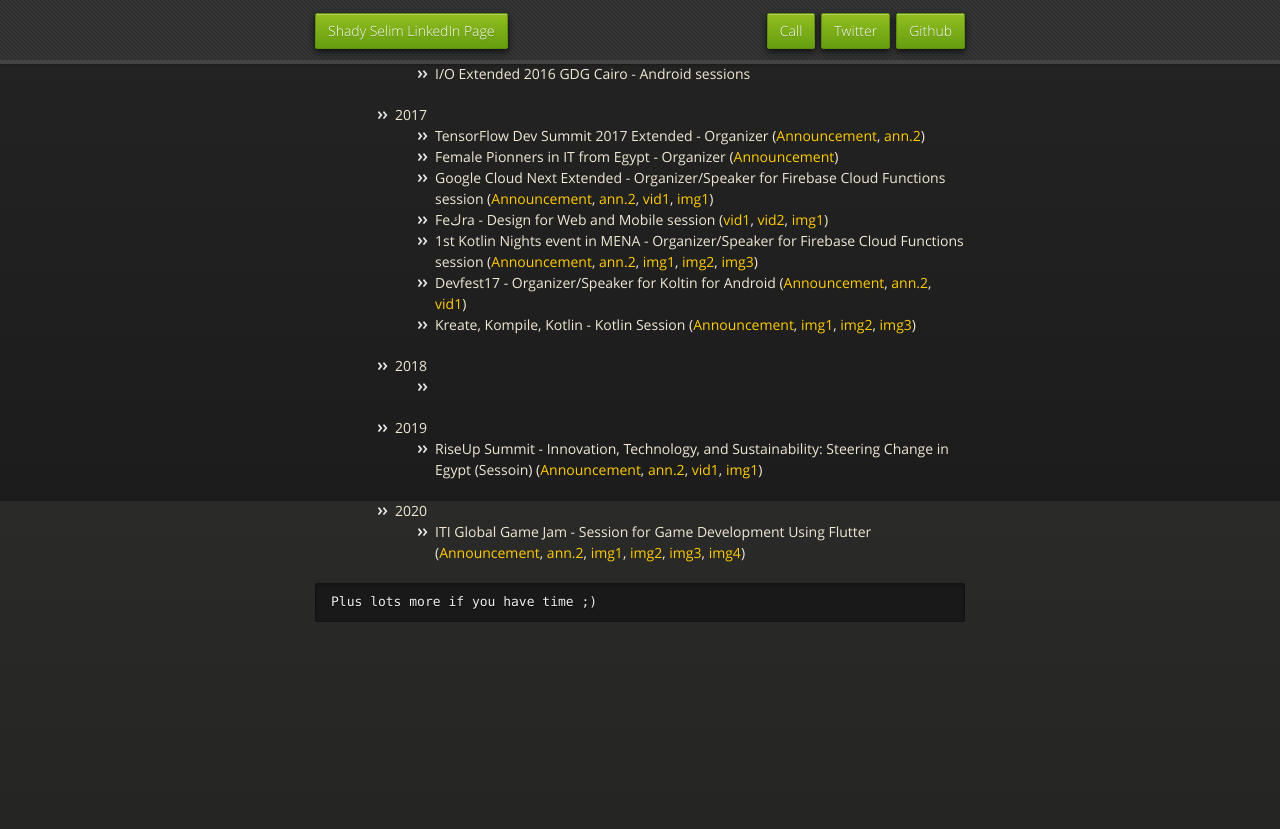
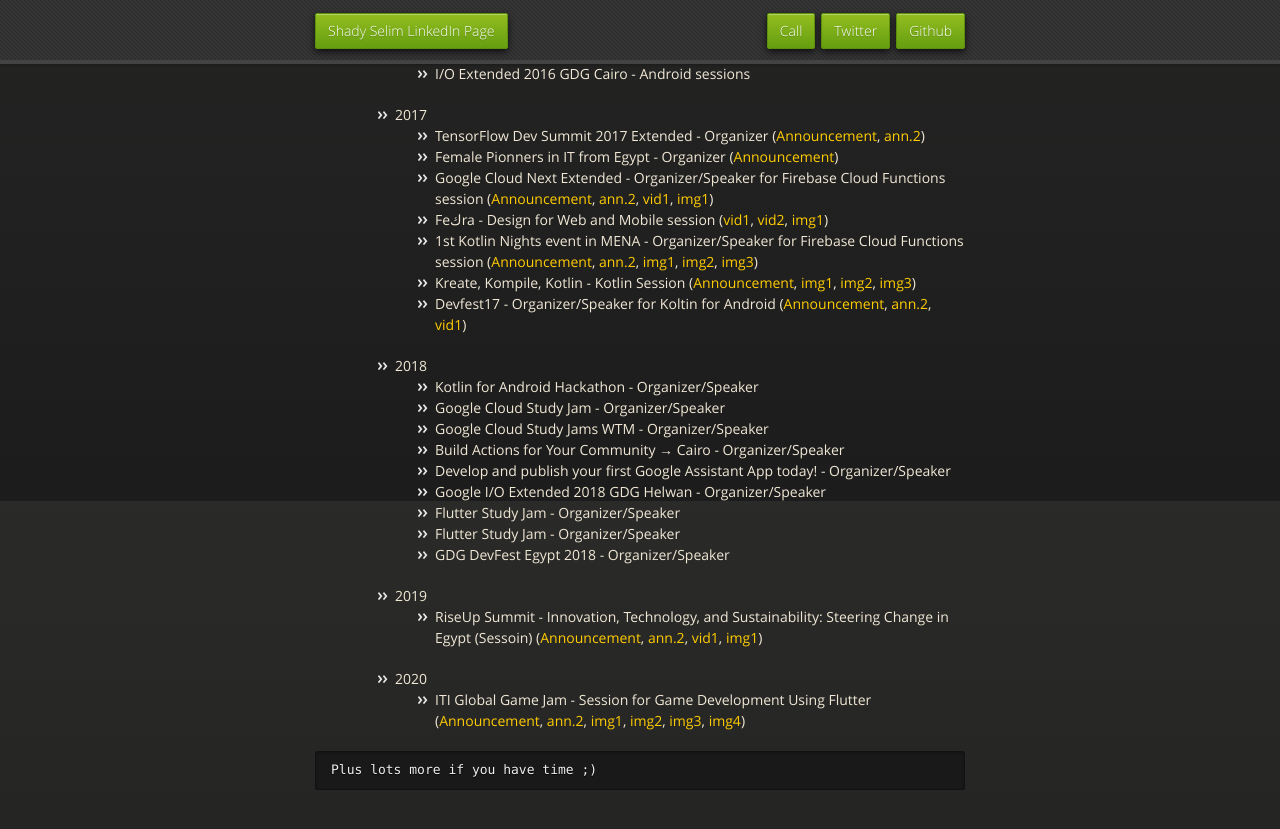
Before and after one commit to Shady-Selim/shady-selim.github.io, a Jekyll site: the page built from index.md, in a window 1280 px wide and 900 px high, scrolled down 3099 px. Shown: the top 829 px of the window. Built offline with Jekyll 4.4.1, drawn with Linux system fonts in a browser that asks for light colours; our own code applies the rules of GitHub Pages for plain Markdown files; before the commit the page ends 3831 px from its top, so only the background shows below that.

Commit message:
Update index.md

```diff
--- a/index.md
+++ b/index.md
@@ -117,10 +117,18 @@
     - Google Cloud Next Extended - Organizer/Speaker for Firebase Cloud Functions session ([Announcement](https://www.facebook.com/events/254905691648398/), [ann.2](https://www.facebook.com/events/254905691648398/permalink/254942128311421/), [vid1](https://www.facebook.com/events/247594252382740/permalink/249318278877004/), [img1](https://www.facebook.com/OnlineFCIH/photos/pcb.249342692207896/1896724030542054/?type=3&theater))
     - Feكra - Design for Web and Mobile session ([vid1](https://youtu.be/7boRJ3tlMNQ), [vid2](https://youtu.be/6-8DcZHFRuc), [img1](https://www.facebook.com/Fekra12/photos/a.1420176034667932/1420177344667801/?type=3&theater))
     - 1st Kotlin Nights event in MENA - Organizer/Speaker for Firebase Cloud Functions session ([Announcement](https://www.facebook.com/events/440247016356950/), [ann.2](https://www.facebook.com/events/140096789900665/permalink/140634203180257/), [img1](https://www.facebook.com/OnlineFCIH/photos/a.1929401997274257/1929413977273059/?type=3&theater), [img2](https://www.facebook.com/OnlineFCIH/photos/a.1929401997274257/1929409980606792/?type=3&theater), [img3](https://www.facebook.com/OnlineFCIH/photos/a.1929401997274257/1929409383940185/?type=3&theater))
+    - Kreate, Kompile, Kotlin - Kotlin Session ([Announcement](https://www.facebook.com/events/105537826780426/permalink/107192466614962/), [img1](https://www.facebook.com/GDG.NewCairo/photos/a.1175786619194481/1175833725856437/?type=3&theater), [img2](https://www.facebook.com/GDG.NewCairo/photos/a.1175786619194481/1175822539190889/?type=3&theater), [img3](https://www.facebook.com/GDG.NewCairo/photos/a.1175786619194481/1175938085846001/?type=3&theater))
     - Devfest17 - Organizer/Speaker for Koltin for Android ([Announcement](https://www.facebook.com/events/1875423396121326/), [ann.2](https://www.facebook.com/events/1875423396121326/permalink/1875439939453005/), [vid1](https://youtu.be/3Zsu8CuOHMU))
-    - Kreate, Kompile, Kotlin - Kotlin Session ([Announcement](https://www.facebook.com/events/105537826780426/permalink/107192466614962/), [img1](https://www.facebook.com/GDG.NewCairo/photos/a.1175786619194481/1175833725856437/?type=3&theater), [img2](https://www.facebook.com/GDG.NewCairo/photos/a.1175786619194481/1175822539190889/?type=3&theater), [img3](https://www.facebook.com/GDG.NewCairo/photos/a.1175786619194481/1175938085846001/?type=3&theater))
   - 2018
-    -
+    - Kotlin for Android Hackathon - Organizer/Speaker
+    - Google Cloud Study Jam - Organizer/Speaker
+    - Google Cloud Study Jams WTM - Organizer/Speaker
+    - Build Actions for Your Community → Cairo - Organizer/Speaker
+    - Develop and publish your first Google Assistant App today! - Organizer/Speaker
+    - Google I/O Extended 2018 GDG Helwan - Organizer/Speaker
+    - Flutter Study Jam - Organizer/Speaker
+    - Flutter Study Jam - Organizer/Speaker
+    - GDG DevFest Egypt 2018 - Organizer/Speaker
   - 2019
     - RiseUp Summit - Innovation, Technology, and Sustainability: Steering Change in Egypt (Sessoin) ([Announcement](https://riseupsummit.com/workshops?fbclid=IwAR1vzGLou7J8FBti812YagakynmBMvO7HWiUVkP4Idp-iG4Xwj1nf5DwG3c), [ann.2](https://riseupsummit.com/speakers), [vid1](https://www.facebook.com/AndelaEgypt/videos/744827579356535/), [img1](https://www.facebook.com/AndelaEgypt/photos/pcb.1064771713866895/1064765633867503/?type=3&theater))
   - 2020
```
